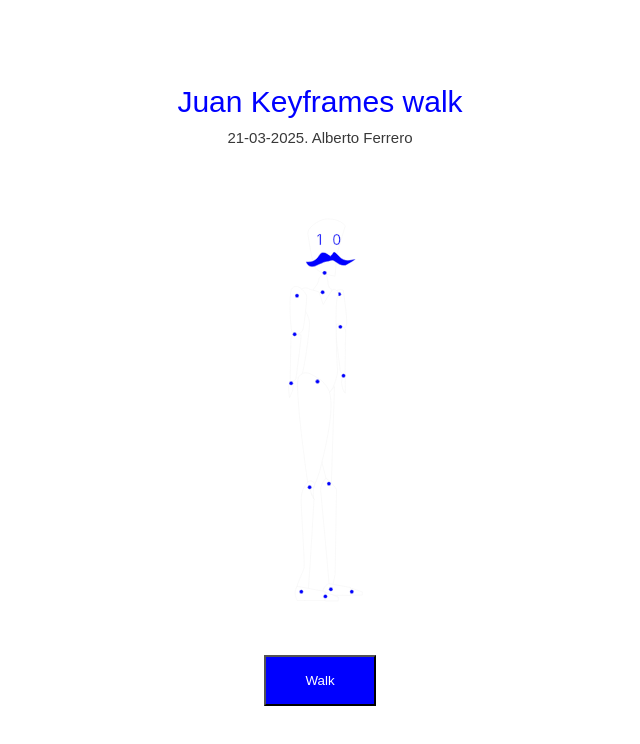
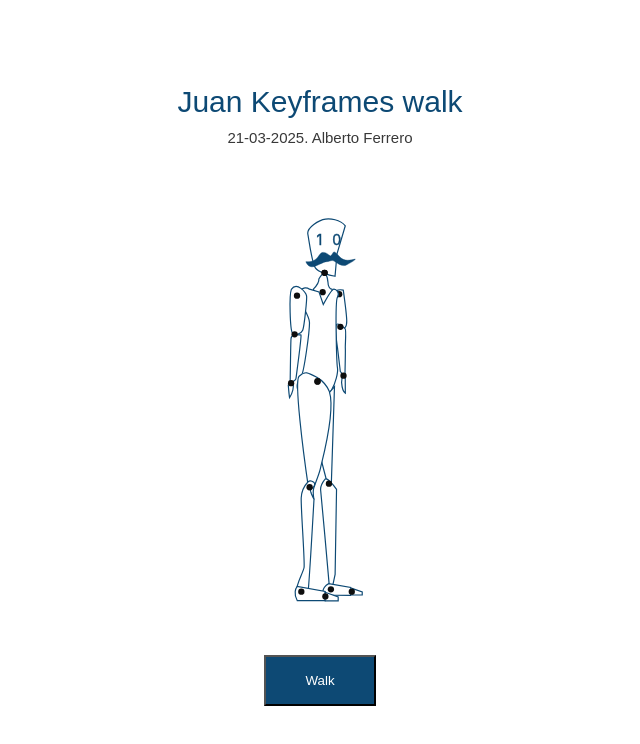
Before and after one commit to alterbo/juan-keyframes-walk, a Vue app: page / in a window 1280 px wide. Shown: the top 744 px of the page, without its empty margins (320-960 px from the left). Built offline with nearby package versions, Linux system fonts and the light colour scheme.

Commit message:
update colors and fix safari issue with svg animation

```diff
--- a/src/App.vue
+++ b/src/App.vue
@@ -221,7 +221,7 @@ g {
 
 svg {
   fill: var(--bg-color);
-  stroke: var(--bg-color-accent);
+  stroke: var(--color-accent);
   transition: transform 1000ms linear;
   margin: 0 auto;
   max-height: 50vh;
@@ -229,10 +229,10 @@ svg {
   text {
     fill: var(--color-accent);
   }
-}
-
-path:not(.mustache) {
-  fill: var(--bg-color);
+  path:not(.mustache) {
+    fill: var(--bg-color);
+    stroke-width: 3;
+  }
 }
 
 .header {
--- a/src/assets/base.css
+++ b/src/assets/base.css
@@ -1,14 +1,14 @@
 :root {
   --bg-color: #fff;
-  --bg-color-accent: #f0f0f0;
+  --bg-color-accent: #0e0e0e;
   --color: #383838;
-  --color-accent: blue;
+  --color-accent: rgb(13, 73, 116);
 }
 
 @media (prefers-color-scheme: dark) {
   :root {
     --bg-color: #363636;
-    --bg-color-accent: #0e0e0e;
+    --bg-color-accent: #131200;
     --color: #c3c3c3;
     --color-accent: #e9e916;
   }
--- a/src/components/body-part.vue
+++ b/src/components/body-part.vue
@@ -1,7 +1,13 @@
 <template>
-  <g :transform="computedTransform">
+  <g
+    :transform="computedTransform"
+    :style="{
+      transformOrigin: `${props.anchor.x}px ${props.anchor.y}px`,
+      transform: `rotate(${props.rotation}deg)`,
+    }"
+  >
     <slot />
-    <circle :cx="anchor.x" :cy="anchor.y" r="5" :fill="`var(--color-accent)`" />
+    <circle :cx="anchor.x" :cy="anchor.y" r="8" :fill="`var(--bg-color-accent)`" stroke="none" />
   </g>
 </template>
 
@@ -17,6 +23,8 @@ interface Props {
 const props = defineProps<Props>()
 
 const computedTransform = computed(() => {
-  return `rotate(${props.rotation}, ${props.anchor.x}, ${props.anchor.y})`
+  const x = Math.round(props.anchor.x)
+  const y = Math.round(props.anchor.y)
+  return `rotate(${props.rotation}, ${x}, ${y})`
 })
 </script>
```
